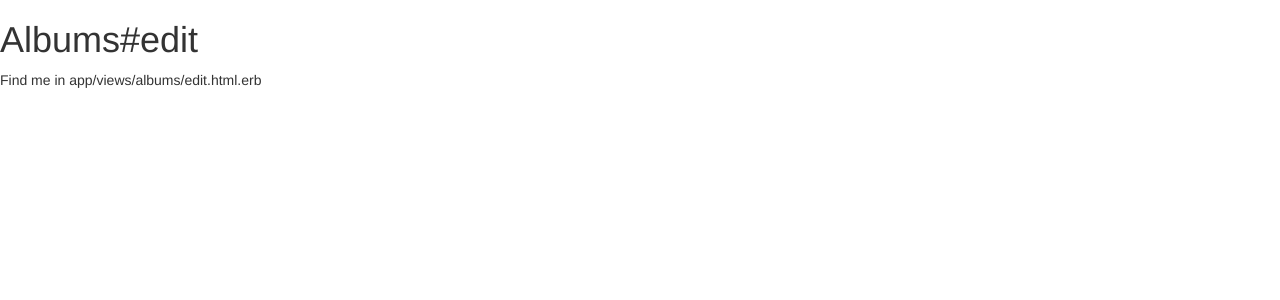
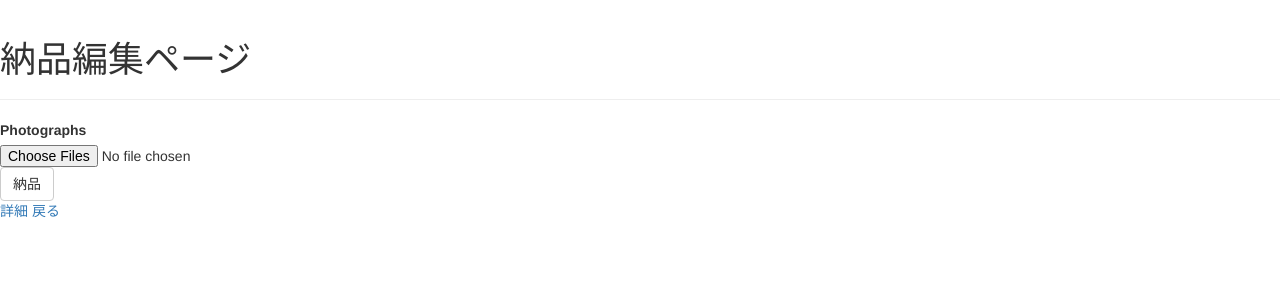
Before and after one commit to myPERislow/takugraph, a Rails app: page /albums/1/edit in a window 1280 px wide. Shown: the top 300 px of the page. Run offline with Rails 7, Linux system fonts and the light colour scheme; tables that the repository leaves empty hold one stand-in row (values such as "Sample post"); style sheets or scripts are compiled from the project's sources; parts of the project's set-up code (start-up, migrations or seed data) failed here and were passed over; some libraries are stand-ins or nearby versions.

Commit message:
後はリサイズとcss

```diff
--- a/app/views/albums/edit.html.erb
+++ b/app/views/albums/edit.html.erb
@@ -1,2 +1,9 @@
-<h1>Albums#edit</h1>
-<p>Find me in app/views/albums/edit.html.erb</p>
+<div class="page-header">
+  <h1>納品編集ページ</h1>
+</div>
+
+<%= render 'form' %>
+
+<%= link_to "詳細", album_path(@album)%>
+
+<%= link_to "戻る", albums_path %>
--- a/app/views/albums/new.html.erb
+++ b/app/views/albums/new.html.erb
@@ -4,5 +4,7 @@
       <h1>新しいアルバム</h1>
     </div>
     <%= render 'form' %>
+
+    <%= link_to "戻る", albums_path %>
   </div>
 </div>
--- a/app/views/albums/show.html.erb
+++ b/app/views/albums/show.html.erb
@@ -6,3 +6,6 @@
     <% end %>
   </div>
 </div>
+<%= link_to "編集", edit_album_path(@album) %>
+<%= link_to "削除", method: :delete, confirm: 'Are you sure?' %>
+<%= link_to "戻る", albums_path %>
```
Also changed, not shown: 10 other files.
